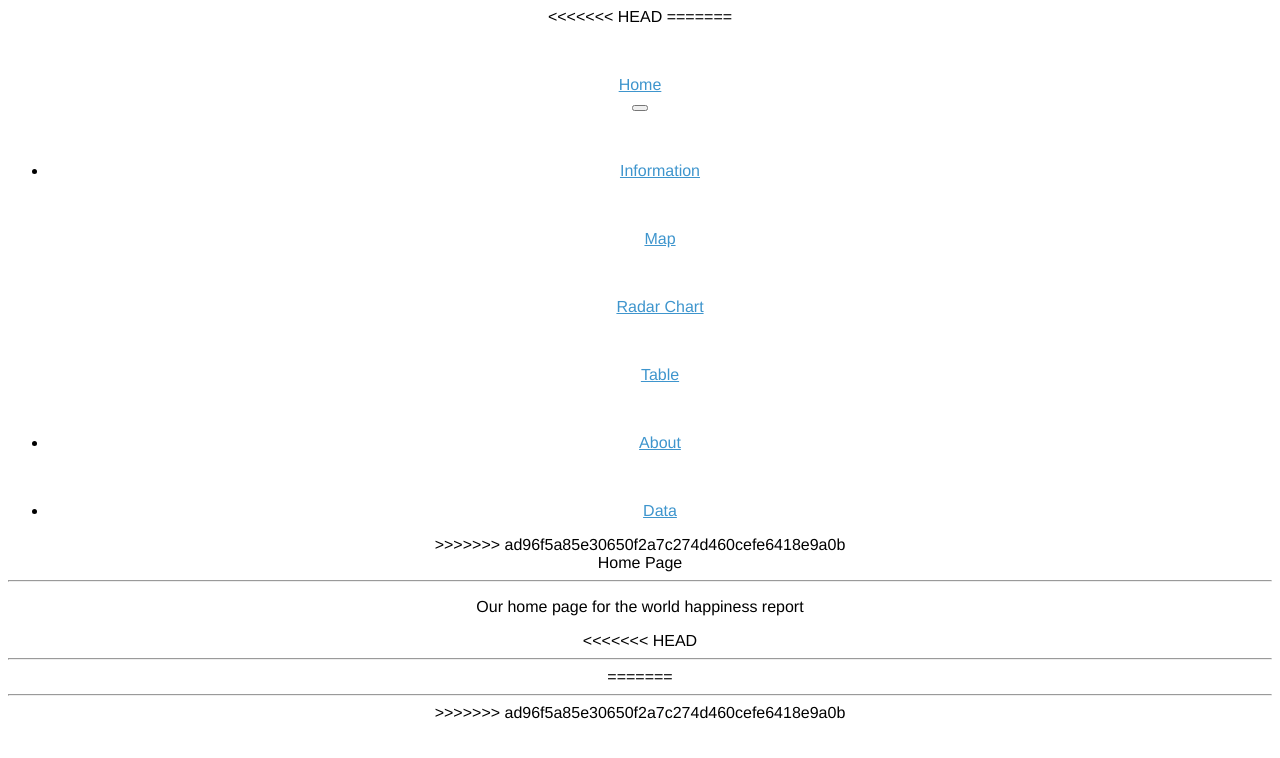
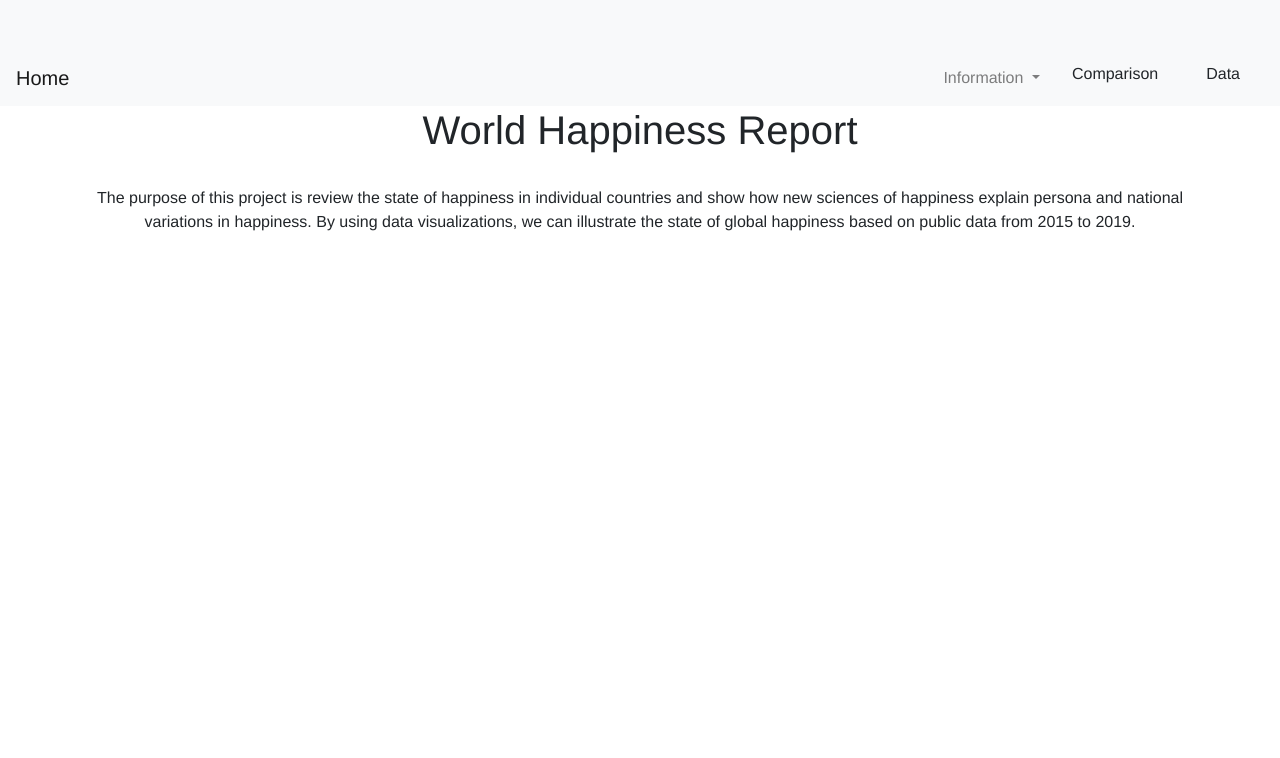
Before and after one commit to eddiexunyc/World_Happiness_Report_2020, a Flask app: page / in a window 1280 px wide. Shown: the top 758 px of the page. Run offline with Flask 2, Linux system fonts and the light colour scheme; some libraries are stand-ins or nearby versions.

Commit message:
added home and css

```diff
--- a/templates/home.html
+++ b/templates/home.html
@@ -7,12 +7,12 @@
   <meta http-equiv="X-UA-Compatible" content="ie=edge">
   <title>Home Page</title>
 
+  <link rel="stylesheet" href="https://stackpath.bootstrapcdn.com/bootstrap/4.3.1/css/bootstrap.min.css" integrity="sha384-ggOyR0iXCbMQv3Xipma34MD+dH/1fQ784/j6cY/iJTQUOhcWr7x9JvoRxT2MZw1T" crossorigin="anonymous">
+
   <script src="https://code.jquery.com/jquery-3.3.1.slim.min.js" integrity="sha384-q8i/X+965DzO0rT7abK41JStQIAqVgRVzpbzo5smXKp4YfRvH+8abtTE1Pi6jizo" crossorigin="anonymous"></script>
   <script src="https://cdnjs.cloudflare.com/ajax/libs/popper.js/1.14.7/umd/popper.min.js" integrity="sha384-UO2eT0CpHqdSJQ6hJty5KVphtPhzWj9WO1clHTMGa3JDZwrnQq4sF86dIHNDz0W1" crossorigin="anonymous"></script>
   <script src="https://stackpath.bootstrapcdn.com/bootstrap/4.3.1/js/bootstrap.min.js" integrity="sha384-JjSmVgyd0p3pXB1rRibZUAYoIIy6OrQ6VrjIEaFf/nJGzIxFDsf4x0xIM+B07jRM" crossorigin="anonymous"></script>
 
-<<<<<<< HEAD
-=======
   <link rel="stylesheet" href="style.css">
 </head>
 
@@ -31,44 +31,32 @@
                     Information
                   </a>
                   <div class="dropdown-menu dropdown-menu-right" aria-labelledby="navbarDropdown">
-                <a class="dropdown-item" href="humdity.html">Map</a>
-                <a class="dropdown-item" href="cloudiness.html">Radar Chart</a>
-                <a class="dropdown-item" href="windspeed.html">Table</a>
+                    <a class="dropdown-item" href="">World Map</a>
+                    <a class="dropdown-item" href="">Radar Chart</a>
+                    <a class="dropdown-item" href="">Data Table</a>
                   </div>
                 </li>
                 <li class = "nav-item">
-                <a class="dropdown-item" href="comparison.html">About</a>
+                    <a class="dropdown-item" href="">Comparison</a>
                 </li>
                 <li class = "nav-item">
-                <a class="dropdown-item" href="data.html">Data</a>
+                    <a class="dropdown-item" href="">Data</a>
                 </li>
               </ul>
             </div>
           </nav>
   </div>
->>>>>>> ad96f5a85e30650f2a7c274d460cefe6418e9a0b
+
   <div class = "container">
-    <div class = "h1">Home Page</div>
-    <hr>
-    <p>Our home page for the world happiness report</p>
-<<<<<<< HEAD
-</head>
+    <div class = "h1">World Happiness Report</div>
+    <br>
+    <p>
+      The purpose of this project is review the state of happiness in individual countries
+      and show how new sciences of happiness explain persona and national variations in happiness. By using data visualizations,
+      we can illustrate the state of global happiness based on public data from 2015 to 2019.
+    </p>
+  </div>
 
-<body>
-
-    <hr>
-    {{project_1}}
-
-=======
-    <hr>
-    <!-- {% for x in data %}
-      <h1>{{x.country}}</h1>
-      <p>Rank: {{x.rank}} Score: {{x.score}} GDP: {{x.gdp}} Social Support: {{x.social_support}}</p>
-
-    {% endfor %} -->
->>>>>>> ad96f5a85e30650f2a7c274d460cefe6418e9a0b
-
-  </div>
 
 </body>
 </html>
```
Also changed, not shown: templates/style.css (+4 -4 lines). Lines whose indentation alone changed are shown as unchanged.
